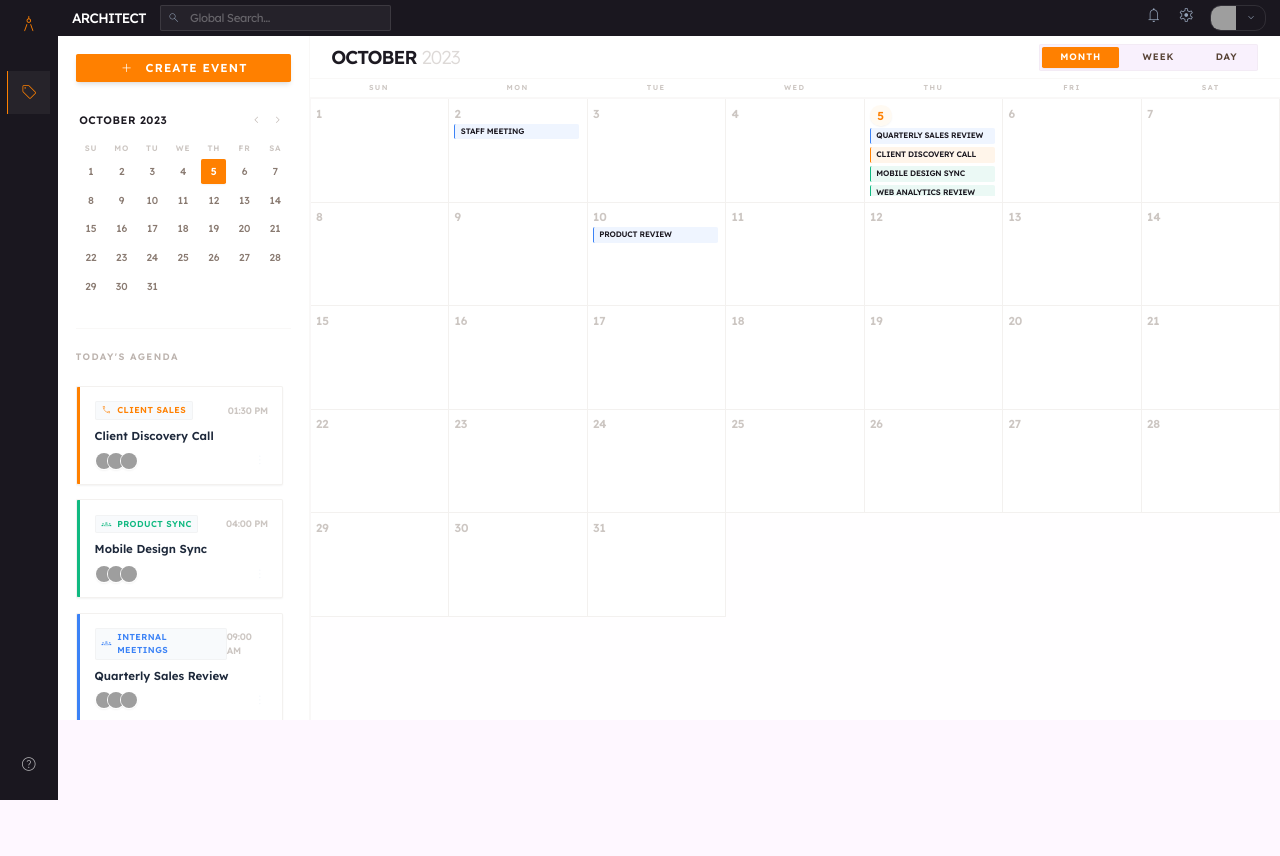
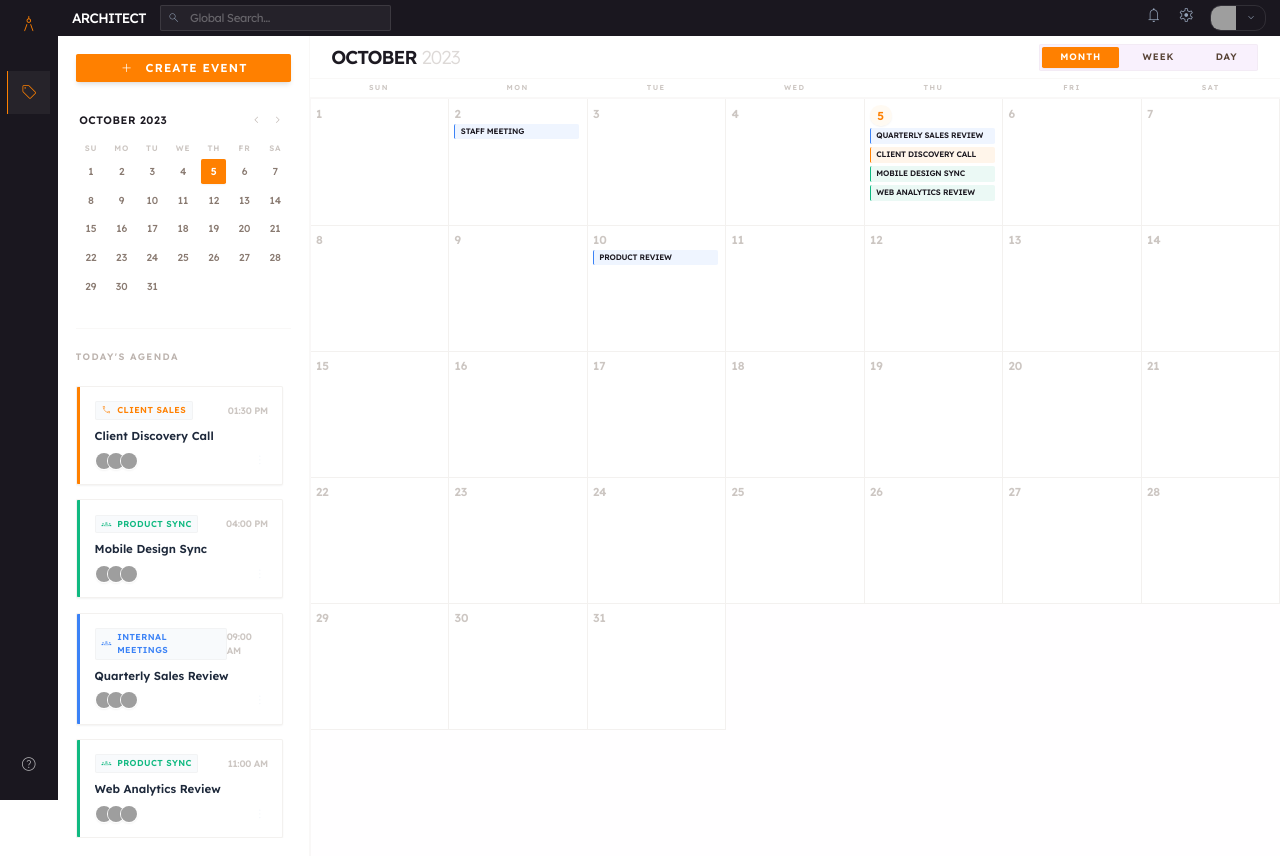
Before and after one commit to vipulnagarkar102/enttlevo-crm, a React (Vite) app: page /scheduler in a window 1280 px wide. Before the commit the page ends 800 px from the top, so only its background shows below. Built offline with nearby package versions, Linux system fonts and the light colour scheme; grey boxes are pictures that could not be loaded.

Commit message:
schedular page started

```diff
--- a/src/Module/sales_schedular.tsx
+++ b/src/Module/sales_schedular.tsx
@@ -5,12 +5,12 @@ import SalesScheduler from '../components/sales_dashboard/SalesScheduler';
 
 const SalesSchedularPage: React.FC = () => {
   return (
-    <div className="flex h-screen bg-white overflow-hidden">
+    <div className="flex  bg-white ">
       <Sidebar />
-      <div className="flex-1 flex flex-col min-w-0 bg-white h-screen overflow-hidden">
+      <div className="flex-1 flex flex-col min-w-0 bg-white ">
         <Topbar />
         <div className="h-10 shrink-0" /> {/* Fixed Topbar Spacer */}
-        <main className="flex-1 ml-16 relative overflow-hidden">
+        <main className="flex-1 ml-16 relative ">
           <SalesScheduler />
         </main>
       </div>
```
